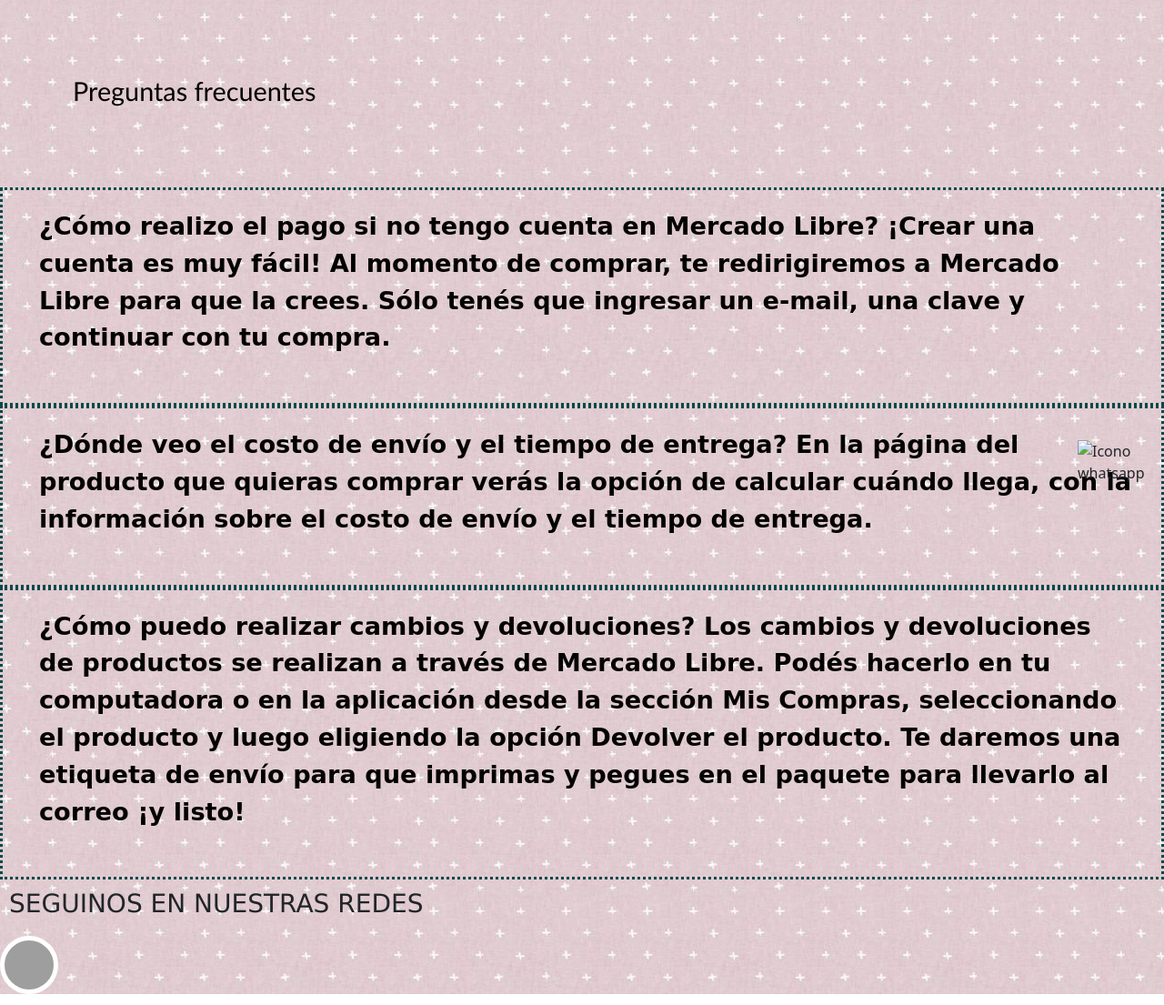
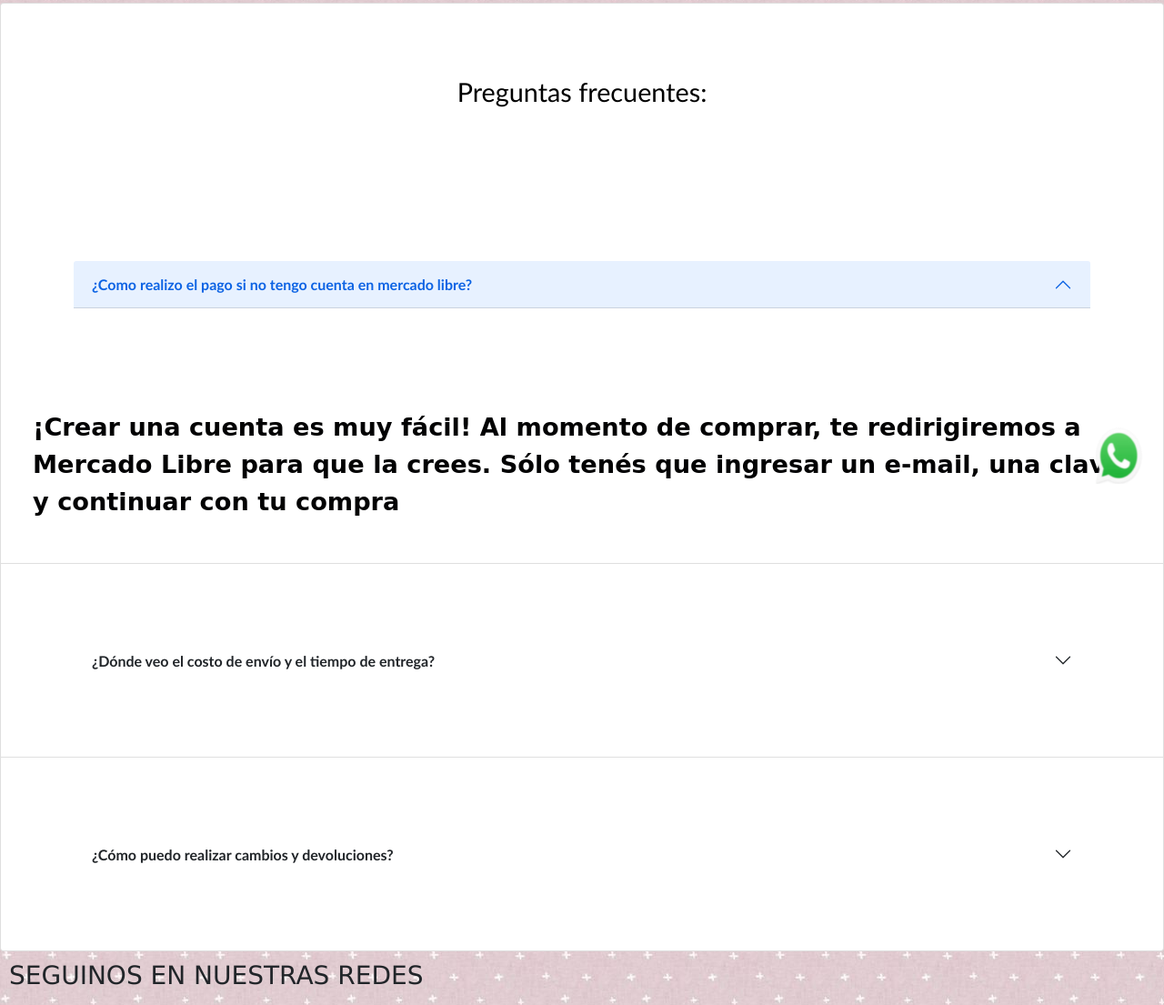
Before and after one commit to Lautaro-adrover/rebeldetienda, a plain HTML site: page PAGES/como-comprar.html in a window 1280 px wide. Shown: the part 263-1368 px from the top of the page at 91% size. Drawn offline with nearby package versions, Linux system fonts and the light colour scheme; grey boxes are pictures that could not be loaded; a web font is replaced by a local one.

Commit message:
aplicando boostrap en las 5 paginas

```diff
--- a/PAGES/como-comprar.html
+++ b/PAGES/como-comprar.html
@@ -104,35 +104,64 @@
 
     <br>
 
+    <nav>
+
+        <div class="accordion" id="accordionPanelsStayOpenExample">
+            <div class="accordion-item">
+                <h2>Preguntas frecuentes:</h2>
+              <h2 class="accordion-header" id="panelsStayOpen-headingOne">
+                <button class="accordion-button" type="button" data-bs-toggle="collapse" data-bs-target="#panelsStayOpen-collapseOne" aria-expanded="true" aria-controls="panelsStayOpen-collapseOne">
+                  <b>¿Como realizo el pago si no tengo cuenta en mercado libre?</b>
+                </button>
+              </h2>
+              <div id="panelsStayOpen-collapseOne" class="accordion-collapse collapse show" aria-labelledby="panelsStayOpen-headingOne">
+                <div class="accordion-body">
+                    <p>¡Crear una cuenta es muy fácil! Al momento de comprar, te redirigiremos a Mercado Libre para que la crees. Sólo tenés que ingresar un e-mail, una clave y continuar con tu compra</p>
+                </div>
+              </div>
+            </div>
+                <div class="accordion-item">
+                    <h2 class="accordion-header" id="panelsStayOpen-headingTwo">
+                        <button class="accordion-button collapsed" type="button" data-bs-toggle="collapse"
+                            data-bs-target="#panelsStayOpen-collapseTwo" aria-expanded="false"
+                            aria-controls="panelsStayOpen-collapseTwo">
+                            <b>¿Dónde veo el costo de envío y el tiempo de entrega?</b>
+                        </button>
+                    </h2>
+                    <div id="panelsStayOpen-collapseTwo" class="accordion-collapse collapse"
+                        aria-labelledby="panelsStayOpen-headingTwo">
+                        <div class="accordion-body">
+                            <p>En la página del producto que quieras comprar verás la opción de calcular cuándo llega,
+                                con la
+                                información sobre el costo de envío y el tiempo de entrega</p>
+
+                        </div>
+                    </div>
+                </div>
+                <div class="accordion-item">
+                    <h2 class="accordion-header" id="panelsStayOpen-headingThree">
+                        <button class="accordion-button collapsed" type="button" data-bs-toggle="collapse"
+                            data-bs-target="#panelsStayOpen-collapseThree" aria-expanded="false"
+                            aria-controls="panelsStayOpen-collapseThree">
+                            <b>¿Cómo puedo realizar cambios y devoluciones?</b>
+                        </button>
+                    </h2>
+                    <div id="panelsStayOpen-collapseThree" class="accordion-collapse collapse"
+                        aria-labelledby="panelsStayOpen-headingThree">
+                        <div class="accordion-body">
+                            <p>Los cambios y devoluciones de productos se realizan a través de Mercado Libre. Podés
+                                hacerlo en tu
+                                computadora o en la aplicación desde la sección Mis Compras, seleccionando el producto y
+                                luego eligiendo
+                                la opción Devolver el producto. Te daremos una etiqueta de envío para que imprimas y
+                                pegues en el
+                                paquete para llevarlo al correo ¡y listo!</p>
+                        </div>
+                    </div>
+                </div>
+            </div>
 
 
-    <h2>Preguntas frecuentes</h2>
-
-    <nav>
-
-        <section class="preguntas-frecuentes">
-            <p> <b>¿Cómo realizo el pago si no tengo cuenta en Mercado Libre?</b>
-                ¡Crear una cuenta es muy fácil! Al momento de comprar, te redirigiremos a Mercado Libre para que la
-                crees. Sólo tenés que ingresar un e-mail, una clave y continuar con tu compra.</p>
-        </section>
-
-        <section class="preguntas-frecuentes">
-            <p> <b>¿Dónde veo el costo de envío y el tiempo de entrega?</b>
-                En la página del producto que quieras comprar verás la opción de calcular cuándo llega, con la
-                información sobre el costo de envío y el tiempo de entrega.</p>
-
-
-        </section>
-
-        <section class="preguntas-frecuentes">
-            <p> <b>¿Cómo puedo realizar cambios y devoluciones?</b>
-                Los cambios y devoluciones de productos se realizan a través de Mercado Libre. Podés hacerlo en tu
-                computadora o en la aplicación desde la sección Mis Compras, seleccionando el producto y luego eligiendo
-                la opción Devolver el producto. Te daremos una etiqueta de envío para que imprimas y pegues en el
-                paquete para llevarlo al correo ¡y listo!</p>
-
-
-        </section>
 
 
     </nav>
@@ -141,7 +170,7 @@
 
         <!--logo whatsapp contacto-->
         <div class="whatsapp">
-            <img src="./IMG/WhatsApp-logo.png" alt="Icono whatsapp">
+            <img src="../IMG/WhatsApp-logo.png" alt="Icono whatsapp">
         </div>
 
 
--- a/main.css
+++ b/main.css
@@ -172,6 +172,7 @@
 /*edicion de mis encabezados en las otras paginas*/
 h2 {
     font-size: 1.8em;
+    text-align: center;
     font-family: 'Gill Sans', 'Gill Sans MT', Calibri, 'Trebuchet MS', sans-serif;
     color: black;
     padding: 80px;
```
Also changed, not shown: PAGES/contacto.html (+1 -1 lines), PAGES/quienes-somos.html (+1 -1 lines), PAGES/tienda.html (+1 -1 lines), index.html (+28 -1 lines).
